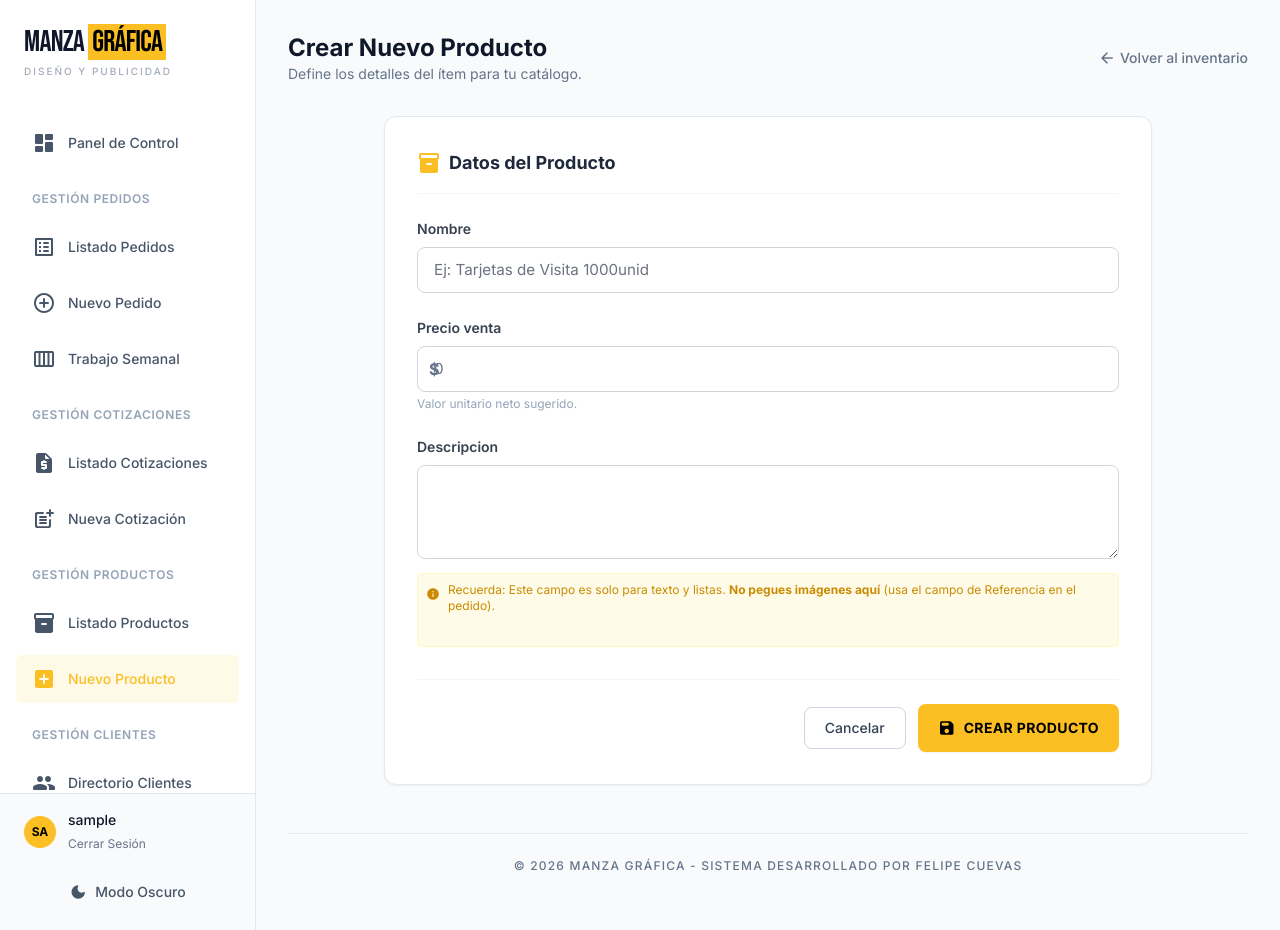
After one commit to ffelipecuevasc/ManzagraficaPedidosApp, a Django app: page /productos/nuevo/ in a window 1280 px wide. The commit adds this page. Run offline with Django 5.2, Linux system fonts and the light colour scheme; the visitor is signed in with stand-in values (Sample User, id 1); some libraries are stand-ins or nearby versions.

Commit message:
Mejora: Implementación del módulo de Productos y el respectivo CRUD.

```diff
--- a/pedidos/forms.py
+++ b/pedidos/forms.py
@@ -1,5 +1,5 @@
 from django import forms
-from .models import Pedido, Cliente, Cotizacion
+from .models import Pedido, Cliente, Cotizacion, Producto
 
 class ClienteForm(forms.ModelForm):
     class Meta:
@@ -39,3 +39,12 @@ class PedidoForm(forms.ModelForm):
                 self.add_error('valor_abonado', 'El abono no puede ser mayor al valor total del pedido.')
 
         return cleaned_data
+
+class ProductoForm(forms.ModelForm):
+    class Meta:
+        model = Producto
+        fields = ['nombre', 'descripcion', 'precio_venta']
+        widgets = {
+            'descripcion': forms.Textarea(attrs={'rows': 3}),  # Altura inicial para Summernote
+            'precio_venta': forms.NumberInput(attrs={'min': '0', 'placeholder': '0'}),
+        }
--- a/pedidos/models.py
+++ b/pedidos/models.py
@@ -86,3 +86,15 @@ class Pedido(models.Model):
 
     def __str__(self):
         return f"{self.resumen_pedido} - {self.cliente.nombre}"
+
+class Producto(models.Model):
+    """
+    Maestro de Productos / Servicios para el inventario.
+    """
+    nombre = models.CharField(max_length=200)
+    descripcion = models.TextField(blank=True, null=True, help_text="Detalles técnicos o especificaciones base")
+    precio_venta = models.IntegerField(help_text="Precio unitario sugerido")
+    fecha_ingreso = models.DateTimeField(auto_now_add=True)
+
+    def __str__(self):
+        return self.nombre
--- a/pedidos/templates/pedidos/base.html
+++ b/pedidos/templates/pedidos/base.html
@@ -90,6 +90,20 @@
             </a>
 
             <div class="pt-4 pb-2">
+                <p class="px-4 text-xs font-semibold text-slate-400 uppercase tracking-wider">Gestión Productos</p>
+            </div>
+
+            <a href="{% url 'lista_productos' %}" class="flex items-center px-4 py-3 text-sm font-medium rounded-md hover:bg-slate-100 dark:hover:bg-card-dark transition-colors {% if request.resolver_match.url_name == 'lista_productos' %}bg-primary/10 text-primary{% else %}text-slate-600 dark:text-slate-400{% endif %}">
+                <span class="material-icons-round mr-3">inventory_2</span>
+                Listado Productos
+            </a>
+
+            <a href="{% url 'crear_producto' %}" class="flex items-center px-4 py-3 text-sm font-medium rounded-md hover:bg-slate-100 dark:hover:bg-card-dark transition-colors {% if request.resolver_match.url_name == 'crear_producto' %}bg-primary/10 text-primary{% else %}text-slate-600 dark:text-slate-400{% endif %}">
+                <span class="material-icons-round mr-3">add_box</span>
+                Nuevo Producto
+            </a>
+
+            <div class="pt-4 pb-2">
                 <p class="px-4 text-xs font-semibold text-slate-400 uppercase tracking-wider">Gestión Clientes</p>
             </div>
 
@@ -144,7 +158,6 @@
         </footer>
     </main>
 
-    <!-- Modal de Alerta disponible para toda la aplicación -->
     <div id="modal-alerta-global" class="relative z-50 hidden" aria-labelledby="modal-title" role="dialog" aria-modal="true">
         <div class="fixed inset-0 bg-slate-900/75 transition-opacity backdrop-blur-sm"></div>
 
--- /dev/null
+++ b/pedidos/templates/pedidos/producto_form.html
@@ -0,0 +1,99 @@
+{% extends 'pedidos/base.html' %}
+{% load widget_tweaks %}
+
+{% block title %}
+    {% if form.instance.pk %}Editar Producto{% else %}Nuevo Producto{% endif %} - Manza Gráfica
+{% endblock %}
+
+{% block content %}
+    <div class="flex flex-col md:flex-row md:items-center justify-between gap-4 mb-8">
+        <div>
+            <h1 class="text-2xl font-bold text-slate-900 dark:text-white">
+                {% if form.instance.pk %}Editar Producto{% else %}Crear Nuevo Producto{% endif %}
+            </h1>
+            <p class="text-slate-500 dark:text-slate-400 text-sm">Define los detalles del ítem para tu catálogo.</p>
+        </div>
+        <a href="{% url 'lista_productos' %}"
+           class="text-slate-500 hover:text-slate-700 dark:text-slate-400 dark:hover:text-white transition-colors flex items-center text-sm font-medium">
+            <span class="material-icons-round mr-1 text-lg">arrow_back</span>
+            Volver al inventario
+        </a>
+    </div>
+
+    <div class="flex justify-center">
+        <div class="w-full max-w-3xl"> <div class="bg-white dark:bg-card-dark rounded-xl border border-slate-200 dark:border-neutral-800 shadow-sm overflow-hidden">
+
+                <div class="p-6 md:p-8">
+                    <div class="mb-6 pb-4 border-b border-slate-100 dark:border-neutral-800">
+                        <h2 class="text-lg font-bold text-slate-800 dark:text-white flex items-center">
+                            <span class="material-icons-round mr-2 text-primary">inventory_2</span>
+                            Datos del Producto
+                        </h2>
+                    </div>
+
+                    <form method="post">
+                        {% csrf_token %}
+
+                        <div class="space-y-6">
+
+                            <div>
+                                <label for="{{ form.nombre.id_for_label }}" class="custom-label">
+                                    {{ form.nombre.label }}
+                                </label>
+                                {% render_field form.nombre class="form-control" placeholder="Ej: Tarjetas de Visita 1000unid" %}
+                                {% if form.nombre.errors %}
+                                    <div class="mt-1 text-sm text-red-500 font-medium">{{ form.nombre.errors.0 }}</div>
+                                {% endif %}
+                            </div>
+
+                            <div>
+                                <label for="{{ form.precio_venta.id_for_label }}" class="custom-label">
+                                    {{ form.precio_venta.label }}
+                                </label>
+                                <div class="relative">
+                                    <div class="absolute inset-y-0 left-0 pl-3 flex items-center pointer-events-none">
+                                        <span class="text-slate-500 font-bold">$</span>
+                                    </div>
+                                    {% render_field form.precio_venta class="form-control pl-8" placeholder="0" %}
+                                </div>
+                                <p class="text-xs text-slate-400 mt-1">Valor unitario neto sugerido.</p>
+                                {% if form.precio_venta.errors %}
+                                    <div class="mt-1 text-sm text-red-500 font-medium">{{ form.precio_venta.errors.0 }}</div>
+                                {% endif %}
+                            </div>
+
+                            <div>
+                                <label for="{{ form.descripcion.id_for_label }}" class="custom-label">
+                                    {{ form.descripcion.label }}
+                                </label>
+                                {% render_field form.descripcion class="form-control summernote-editor" %}
+
+                                <div class="mt-2 flex items-start gap-2 text-xs text-yellow-600 dark:text-yellow-500 bg-yellow-50 dark:bg-yellow-900/10 p-2 rounded border border-yellow-100 dark:border-yellow-900/30">
+                                    <span class="material-icons-round text-sm mt-0.5">info</span>
+                                    <p>Recuerda: Este campo es solo para texto y listas. <strong>No pegues imágenes aquí</strong> (usa el campo de Referencia en el pedido).</p>
+                                </div>
+
+                                {% if form.descripcion.errors %}
+                                    <div class="mt-1 text-sm text-red-500 font-medium">{{ form.descripcion.errors.0 }}</div>
+                                {% endif %}
+                            </div>
+
+                        </div>
+
+                        <div class="mt-8 pt-6 border-t border-slate-100 dark:border-neutral-800 flex items-center justify-end gap-3">
+                            <a href="{% url 'lista_productos' %}"
+                               class="px-5 py-2.5 rounded-lg border border-slate-300 dark:border-neutral-700 text-slate-700 dark:text-slate-300 font-medium hover:bg-slate-50 dark:hover:bg-neutral-800 transition-colors text-sm">
+                                Cancelar
+                            </a>
+                            <button type="submit"
+                                    class="px-5 py-2.5 rounded-lg bg-primary hover:bg-yellow-400 text-black font-bold shadow-sm transition-colors text-sm uppercase tracking-wide flex items-center">
+                                <span class="material-icons-round mr-2 text-lg">save</span>
+                                {% if form.instance.pk %}Guardar Cambios{% else %}Crear Producto{% endif %}
+                            </button>
+                        </div>
+                    </form>
+                </div>
+            </div>
+        </div>
+    </div>
+{% endblock %}
--- a/pedidos/urls.py
+++ b/pedidos/urls.py
@@ -29,4 +29,10 @@ urlpatterns = [
     path('cotizaciones/editar/<int:pk>/', views.editar_cotizacion, name='editar_cotizacion'),
     path('cotizaciones/eliminar/<int:pk>/', views.eliminar_cotizacion, name='eliminar_cotizacion'),
     path('cotizaciones/convertir/<int:pk>/', views.convertir_a_pedido, name='convertir_a_pedido'),
+
+    # PRODUCTOS
+    path('productos/lista/', views.lista_productos, name='lista_productos'),
+    path('productos/nuevo/', views.crear_producto, name='crear_producto'),
+    path('productos/editar/<int:pk>/', views.editar_producto, name='editar_producto'),
+    path('productos/eliminar/<int:pk>/', views.eliminar_producto, name='eliminar_producto'),
 ]
--- a/pedidos/views.py
+++ b/pedidos/views.py
@@ -4,8 +4,8 @@ from django.core.paginator import Paginator
 from django.db.models import Q, Count, Sum, F
 from django.http import JsonResponse
 from django.views.decorators.http import require_POST
-from .models import Pedido, Cliente, Cotizacion
-from .forms import PedidoForm, ClienteForm, CotizacionForm
+from .models import Pedido, Cliente, Cotizacion, Producto
+from .forms import PedidoForm, ClienteForm, CotizacionForm, ProductoForm
 from .decorators import transaccion_segura
 from django.utils import timezone
 from datetime import timedelta
@@ -508,6 +508,76 @@ def convertir_a_pedido(request, pk):
     }
     return render(request, 'pedidos/cotizacion_convertir.html', context)
 
+# ==========================================
+# GESTIÓN DE PRODUCTOS (INVENTARIO)
+# ==========================================
+
+@login_required
+def lista_productos(request):
+    # 1. Base QuerySet
+    productos = Producto.objects.all().order_by('-fecha_ingreso')
+
+    # 2. Búsqueda
+    busqueda = request.GET.get('busqueda')
+    if busqueda:
+        productos = productos.filter(
+            Q(nombre__icontains=busqueda) |
+            Q(descripcion__icontains=busqueda)
+        )
+
+    # 3. Paginación (10 productos por página)
+    paginator = Paginator(productos, 10)
+    page_number = request.GET.get('page')
+    page_obj = paginator.get_page(page_number)
+
+    context = {
+        'productos': page_obj,
+        'page_obj': page_obj,
+        'busqueda': busqueda,
+        'total_productos': Producto.objects.count(),
+        'is_paginated': page_obj.has_other_pages(),
+    }
+    return render(request, 'pedidos/producto_list.html', context)
+
+
+@login_required
+@transaccion_segura
+def crear_producto(request):
+    if request.method == 'POST':
+        form = ProductoForm(request.POST)
+        if form.is_valid():
+            form.save()
+            return redirect('lista_productos')
+    else:
+        form = ProductoForm()
+
+    return render(request, 'pedidos/producto_form.html', {'form': form})
+
+
+@login_required
+@transaccion_segura
+def editar_producto(request, pk):
+    producto = get_object_or_404(Producto, pk=pk)
+    if request.method == 'POST':
+        form = ProductoForm(request.POST, instance=producto)
+        if form.is_valid():
+            form.save()
+            return redirect('lista_productos')
+    else:
+        form = ProductoForm(instance=producto)
+
+    return render(request, 'pedidos/producto_form.html', {'form': form})
+
+
+@login_required
+@transaccion_segura
+def eliminar_producto(request, pk):
+    producto = get_object_or_404(Producto, pk=pk)
+    if request.method == 'POST':
+        producto.delete()
+        return redirect('lista_productos')
+    return render(request, 'pedidos/producto_confirm_delete.html', {'producto': producto})
+
 def error_404(request, exception):
     return render(request, 'pedidos/errors/404.html', status=404)
 
```
Also changed, not shown: pedidos/admin.py (+8 -1 lines), pedidos/templates/pedidos/producto_confirm_delete.html (added, +49 -0 lines), pedidos/templates/pedidos/producto_list.html (added, +131 -0 lines), pedidos/migrations/0005_producto.py (added), 1 other file.
